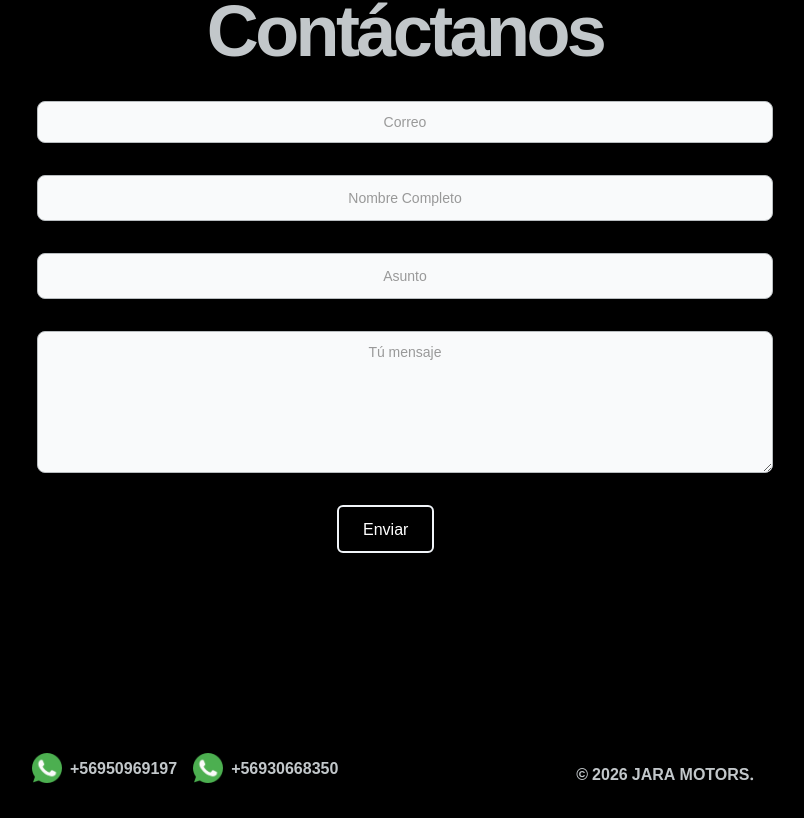
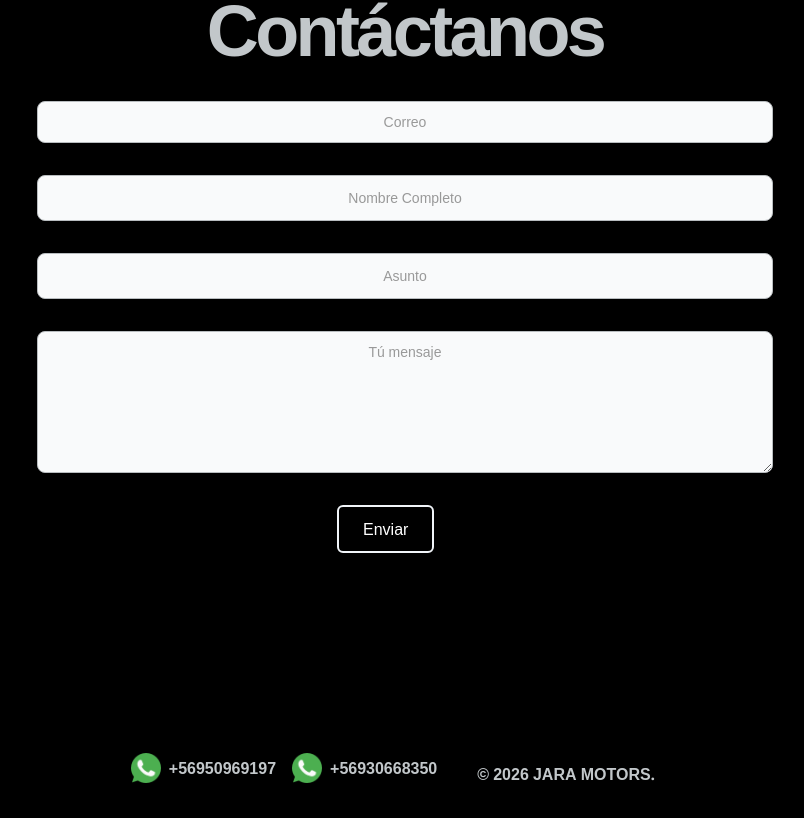
Before and after one commit to nicorubiotsx/jaramotors, a Next.js app: page / in a window 1280 px wide. Shown: the part 4852-5670 px from the top of the page, without its empty margins (235-1039 px from the left). Built offline with nearby package versions, Linux system fonts and the light colour scheme.

Commit message:
number delete position ok

```diff
--- a/app/components/Footer.js
+++ b/app/components/Footer.js
@@ -37,15 +37,18 @@ export default function Footer() {
               </a>
             </li>
 
-          </ul>
-          <ul className="flex flex-col mb-3 space-y-2 lg:mb-0 sm:space-y-0 sm:space-x-5 sm:flex-row mx-auto">
+            <li>
               <a
 
                 className=" jaramotors mt-3 px-8 text-md text-gray-200 hover:text-white transition-colors duration-300 hover:text-deep-purple-accent-400 font-semibold flex items-center"
               >
                 © 2026 JARA MOTORS.
               </a>
+
+            </li>
+
           </ul>
+
         </div>
       </div>
     </footer>
```
Lines whose indentation alone changed are shown as unchanged.
